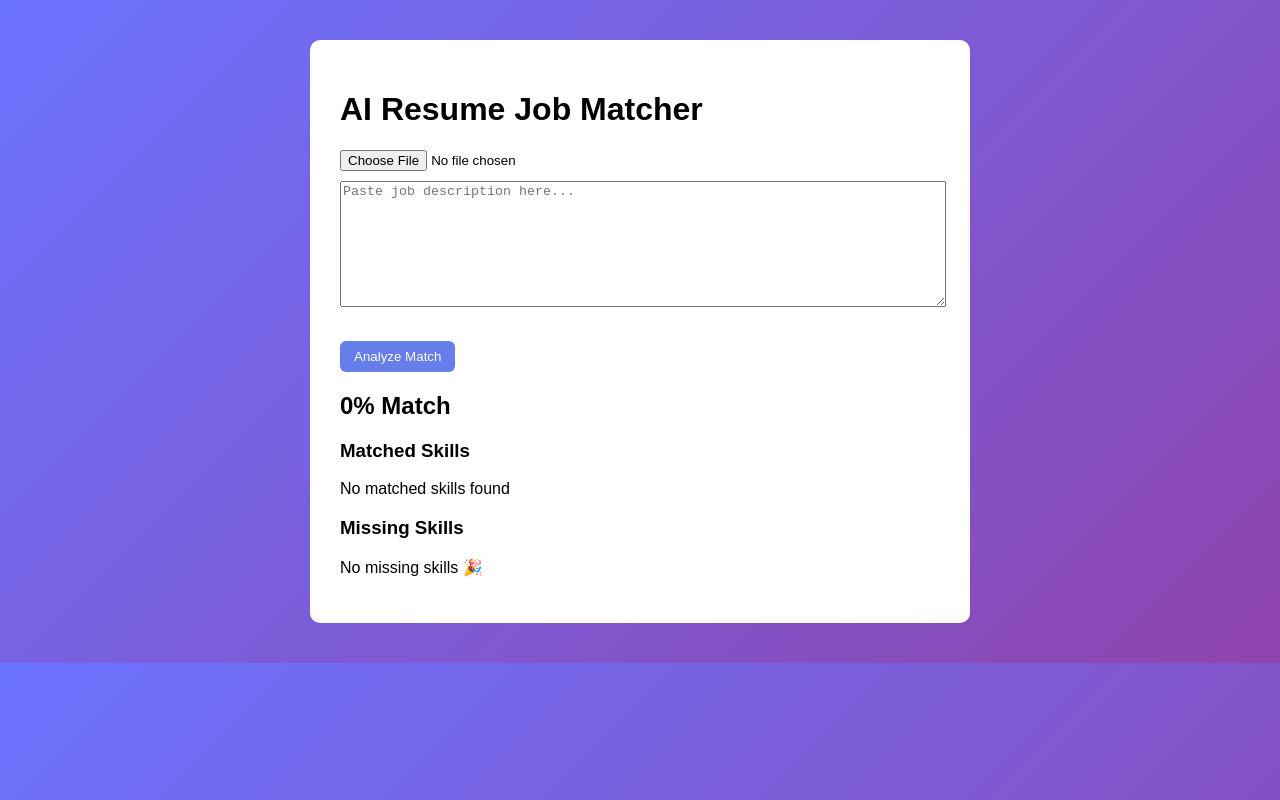
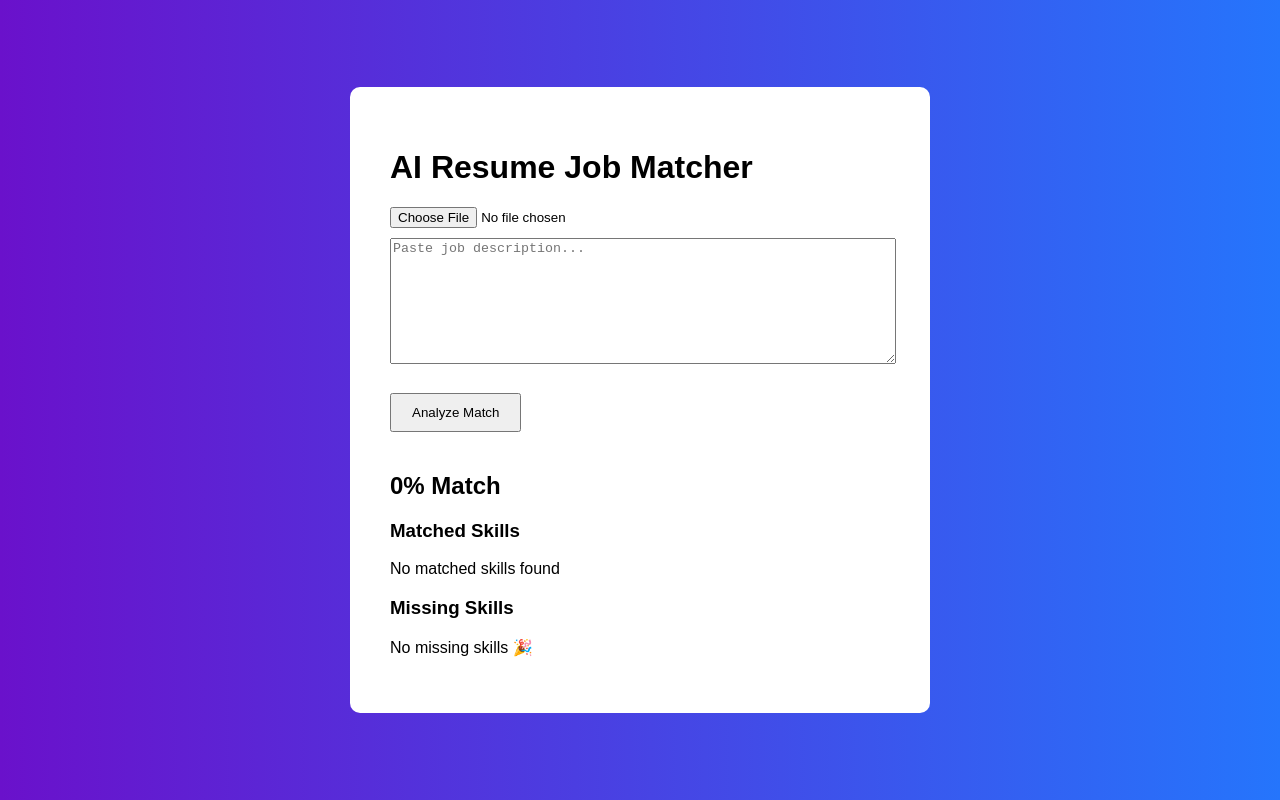
Before and after one commit to SunnySurendra-166/ai-resume-job-matcher-enterprise, a React app in the folder frontend/: page / in a window 1280 px wide. Built offline with nearby package versions, Linux system fonts and the light colour scheme; the HTML template or start-up script is replaced by a standard one.

Commit message:
Final backend + frontend fix

```diff
--- a/frontend/src/App.jsx
+++ b/frontend/src/App.jsx
@@ -1,47 +1,51 @@
 import { useState } from "react";
-import "./App.css";
 
 const API_URL = "https://ai-resume-job-matcher-enterprise.onrender.com";
 
 function App() {
   const [resume, setResume] = useState(null);
-  const [jobText, setJobText] = useState("");
-
-  const [match, setMatch] = useState(0);
+  const [jobDescription, setJobDescription] = useState("");
+  const [matchPercentage, setMatchPercentage] = useState(0);
   const [matchedSkills, setMatchedSkills] = useState([]);
   const [missingSkills, setMissingSkills] = useState([]);
   const [loading, setLoading] = useState(false);
 
   const analyzeMatch = async () => {
+    if (!resume) {
+      alert("Please upload resume");
+      return;
+    }
+
     setLoading(true);
 
     const formData = new FormData();
-    if (resume) formData.append("resume", resume);
-    if (jobText) formData.append("text", jobText);
+    formData.append("resume", resume);
+    formData.append("jobDescription", jobDescription);
 
     try {
-      const res = await fetch(`${API_URL}/analyze`, {
+      const response = await fetch(`${API_URL}/analyze`, {
         method: "POST",
         body: formData
       });
 
-      const data = await res.json();
-      console.log("API Response:", data);
+      const data = await response.json();
 
-      // ✅ DEFENSIVE STATE SET
-      setMatch(data.matchPercentage ?? 0);
-      setMatchedSkills(Array.isArray(data.matchedSkills) ? data.matchedSkills : []);
-      setMissingSkills(Array.isArray(data.missingSkills) ? data.missingSkills : []);
-    } catch (err) {
-      console.error(err);
-      alert("Analysis failed. Check console.");
-    } finally {
+      console.log("Response:", data);
+
+      setMatchPercentage(data.matchPercentage || 0);
+      setMatchedSkills(data.matchedSkills || []);
+      setMissingSkills(data.missingSkills || []);
+    } catch (error) {
+      console.error("Error:", error);
+      alert("Error connecting to backend");
+    }
+
     setLoading(false);
-    }
   };
 
   return (
-    <div className="container">
+    <div style={styles.page}>
+      <div style={styles.card}>
         <h1>AI Resume Job Matcher</h1>
 
         <input
@@ -51,40 +55,64 @@ function App() {
         />
 
         <textarea
-        placeholder="Paste job description here..."
-        value={jobText}
-        onChange={(e) => setJobText(e.target.value)}
+          placeholder="Paste job description..."
+          value={jobDescription}
+          onChange={(e) => setJobDescription(e.target.value)}
+          style={styles.textarea}
         />
 
-      <button onClick={analyzeMatch}>
+        <button onClick={analyzeMatch} style={styles.button}>
           {loading ? "Analyzing..." : "Analyze Match"}
         </button>
 
-      <h2>{match}% Match</h2>
+        <h2>{matchPercentage}% Match</h2>
 
         <h3>Matched Skills</h3>
         {matchedSkills.length === 0 ? (
           <p>No matched skills found</p>
         ) : (
-        <div className="skills matched">
-          {matchedSkills.map((skill, i) => (
-            <span key={i}>{skill}</span>
-          ))}
-        </div>
+          matchedSkills.map((skill, index) => (
+            <p key={index}>{skill}</p>
+          ))
         )}
 
         <h3>Missing Skills</h3>
         {missingSkills.length === 0 ? (
           <p>No missing skills 🎉</p>
         ) : (
-        <div className="skills missing">
-          {missingSkills.map((skill, i) => (
-            <span key={i}>{skill}</span>
-          ))}
+          missingSkills.map((skill, index) => (
+            <p key={index}>{skill}</p>
+          ))
+        )}
       </div>
-      )}
     </div>
   );
 }
 
+const styles = {
+  page: {
+    minHeight: "100vh",
+    background: "linear-gradient(to right, #6a11cb, #2575fc)",
+    display: "flex",
+    justifyContent: "center",
+    alignItems: "center"
+  },
+  card: {
+    background: "white",
+    padding: "40px",
+    borderRadius: "10px",
+    width: "500px"
+  },
+  textarea: {
+    width: "100%",
+    height: "120px",
+    marginTop: "10px",
+    marginBottom: "10px"
+  },
+  button: {
+    padding: "10px 20px",
+    marginBottom: "20px"
+  }
+};
+
 export default App;
```
Also changed, not shown: 1 other file (tests, documents, lock files or other folders). Lines whose indentation alone changed are shown as unchanged.
